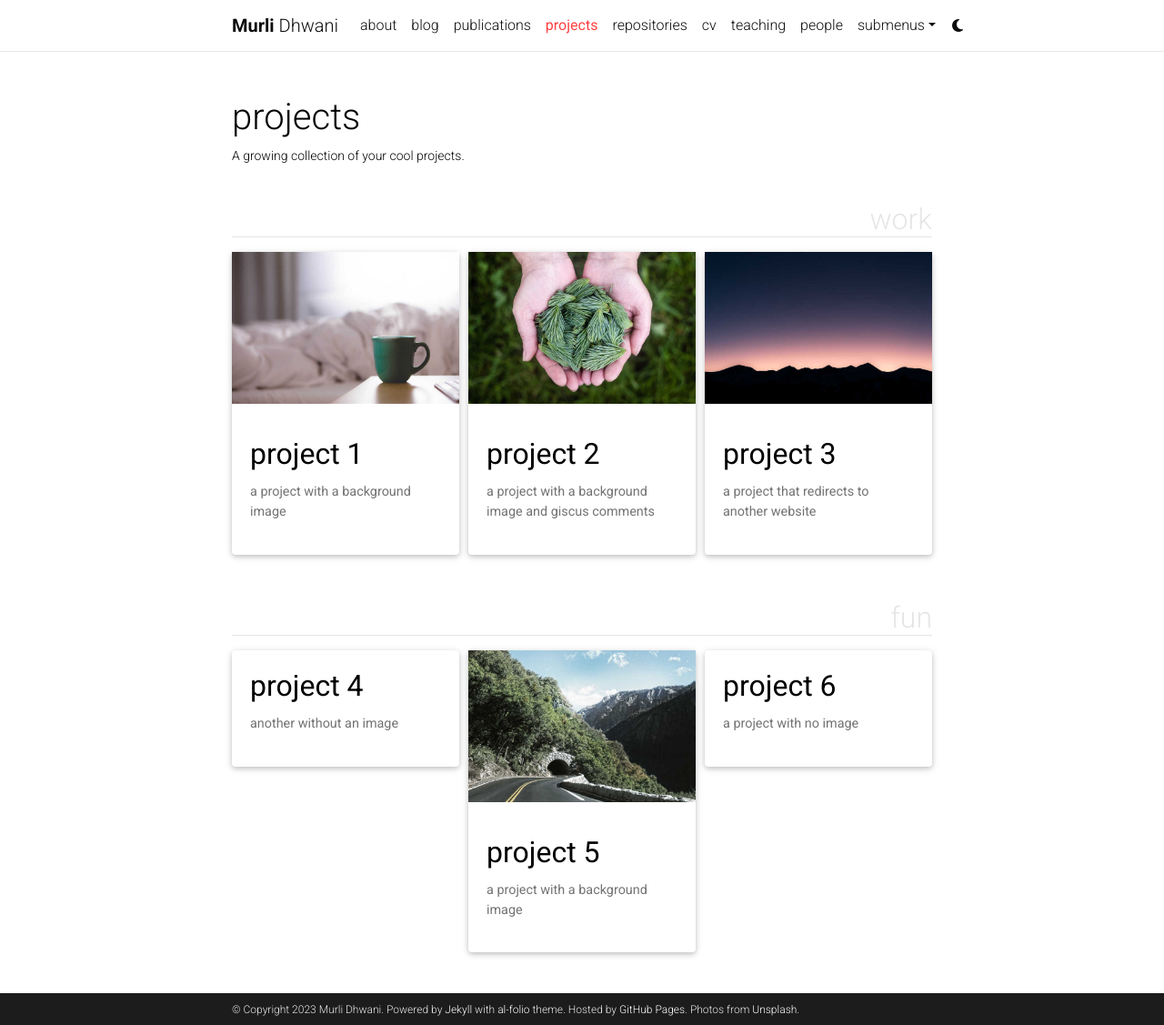
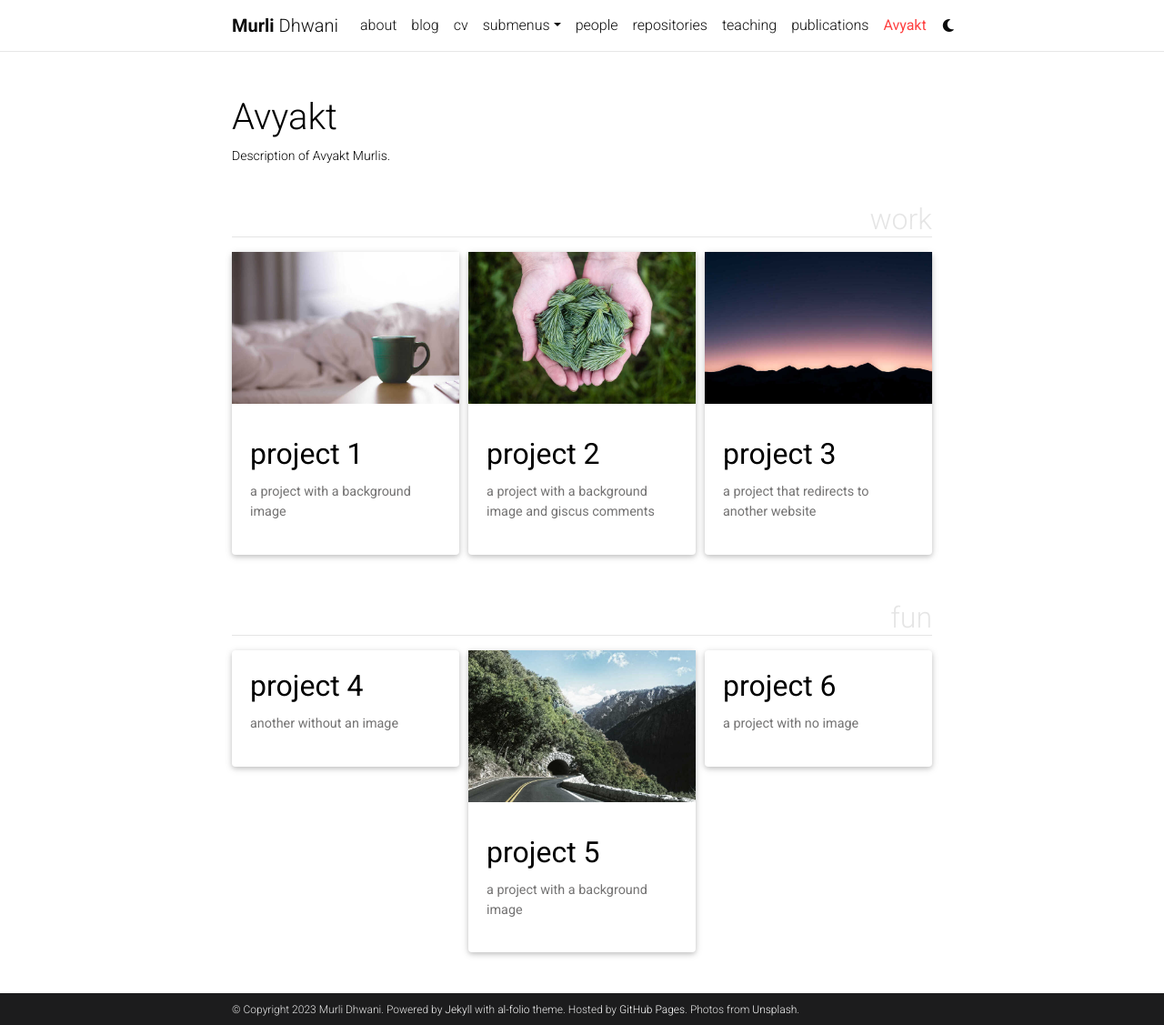
Before and after one commit to murli-dhwani/murli-dhwani.github.io, a Jekyll site: the page built from _pages/projects.md, in a window 1280 px wide and 1127 px high. Shown: the whole window at 91% size. Built offline with Jekyll 4.4.1, drawn with Linux system fonts in a browser that asks for light colours; full-size pictures stand in for the smaller copies a plugin makes; comment, search, counter and statistics services are not loaded; a style sheet for code colours, icons or effects is not loaded.

Commit message:
changed top menu

```diff
--- a/_pages/projects.md
+++ b/_pages/projects.md
@@ -1,8 +1,8 @@
 ---
 layout: page
-title: projects
-permalink: /projects/
-description: A growing collection of your cool projects.
+title: Avyakt
+permalink: /Avyakt/
+description: Description of Avyakt Murlis.
 nav: true
 nav_order: 2
 display_categories: [work, fun]
```
Also changed, not shown: _pages/cv.md (renamed from _pages/spam/cv.md, +1 -1 lines), _pages/dropdown.md (renamed from _pages/spam/dropdown.md, +1 -1 lines), _pages/profiles.md (renamed from _pages/spam/profiles.md, +1 -1 lines), _pages/repositories.md (renamed from _pages/spam/repositories.md, +1 -1 lines), _pages/teaching.md (renamed from _pages/spam/teaching.md, +1 -1 lines), _pages/about_einstein.md (renamed from _pages/spam/about_einstein.md), _pages/publications.md (renamed from _pages/spam/publications.md).
